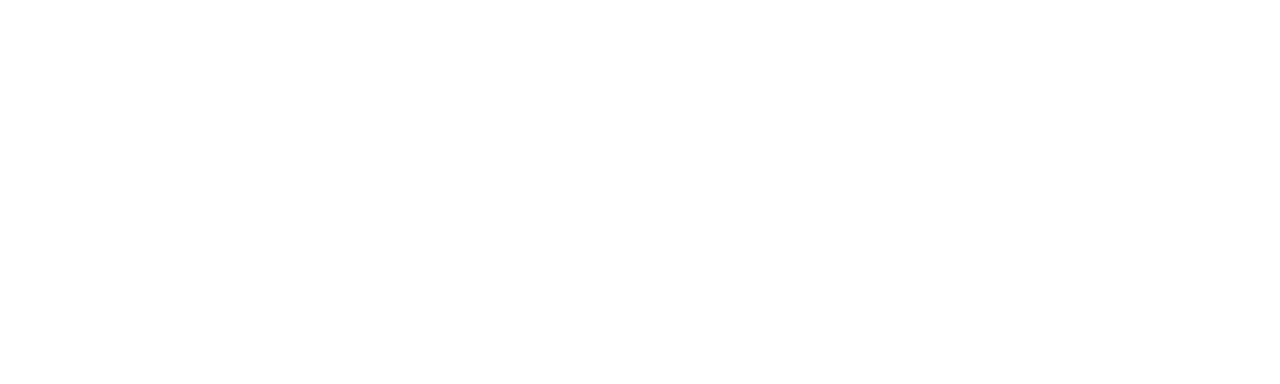
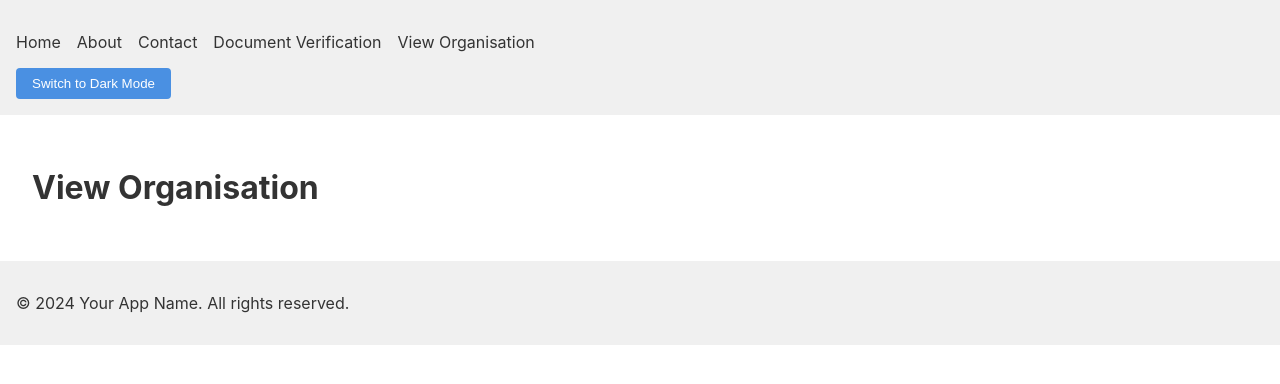
Before and after one commit to ichibangroup/momofin_front, a React (Create React App) app: page /viewOrganisation in a window 1280 px wide. Before the commit this address had no page. Shown: the top 384 px of the page. Built offline with nearby package versions, Linux system fonts and the light colour scheme.

Commit message:
[RED] Added new View Organisation Page (Try Out) on Main Page, Added Tests for Rendering

```diff
--- a/src/App.js
+++ b/src/App.js
@@ -7,32 +7,45 @@ const Home = lazy(() => import('./components/Home'));
 const About = lazy(() => import('./components/About'));
 const Contact = lazy(() => import('./components/Contact'));
 const DocumentVerification = lazy(() => import('./components/DocumentVerification'));
+const ViewOrganisation = lazy( () => import('./components/viewOrganisation'));
 
 function App() {
   return (
     <Router>
       <Routes>
         <Route path="/" element={<Layout />}>
+
           <Route index element={
             <Suspense fallback={<LoadingIndicator />}>
               <Home />
             </Suspense>
           } />
+
           <Route path="about" element={
             <Suspense fallback={<LoadingIndicator />}>
               <About />
             </Suspense>
           } />
+
           <Route path="contact" element={
             <Suspense fallback={<LoadingIndicator />}>
               <Contact />
             </Suspense>
           } />
+
           <Route path="verify" element={
             <Suspense fallback={<LoadingIndicator />}>
               <DocumentVerification />
             </Suspense>
           } />
+
+          <Route path="viewOrganisation" element={
+            <Suspense fallback={<LoadingIndicator />}>
+              <ViewOrganisation />
+            </Suspense>
+          } />
+
+
         </Route>
       </Routes>
     </Router>
--- a/src/components/Layout.js
+++ b/src/components/Layout.js
@@ -14,11 +14,14 @@ const Layout = () => {
             <li><Link to="/about">About</Link></li>
             <li><Link to="/contact">Contact</Link></li>
             <li><Link to="/verify">Document Verification</Link></li>
+            <li><Link to="/viewOrganisation">View Organisation</Link></li>
           </ul>
         </nav>
+
         <button onClick={toggleTheme}>
           {isDarkMode ? 'Switch to Light Mode' : 'Switch to Dark Mode'}
         </button>
+
       </header>
 
       <main>
--- /dev/null
+++ b/src/components/viewOrganisation.js
@@ -0,0 +1,11 @@
+import React from 'react';
+
+const ViewOrganisation = () => {
+    return (
+    <div className="view-organisation" data-testid="viewOrg-1">
+        <h1 className="title">View Organisation</h1>
+    </div>
+    )
+}
+
+export default ViewOrganisation
```
Also changed, not shown: 2 other files (tests, documents, lock files or other folders).
